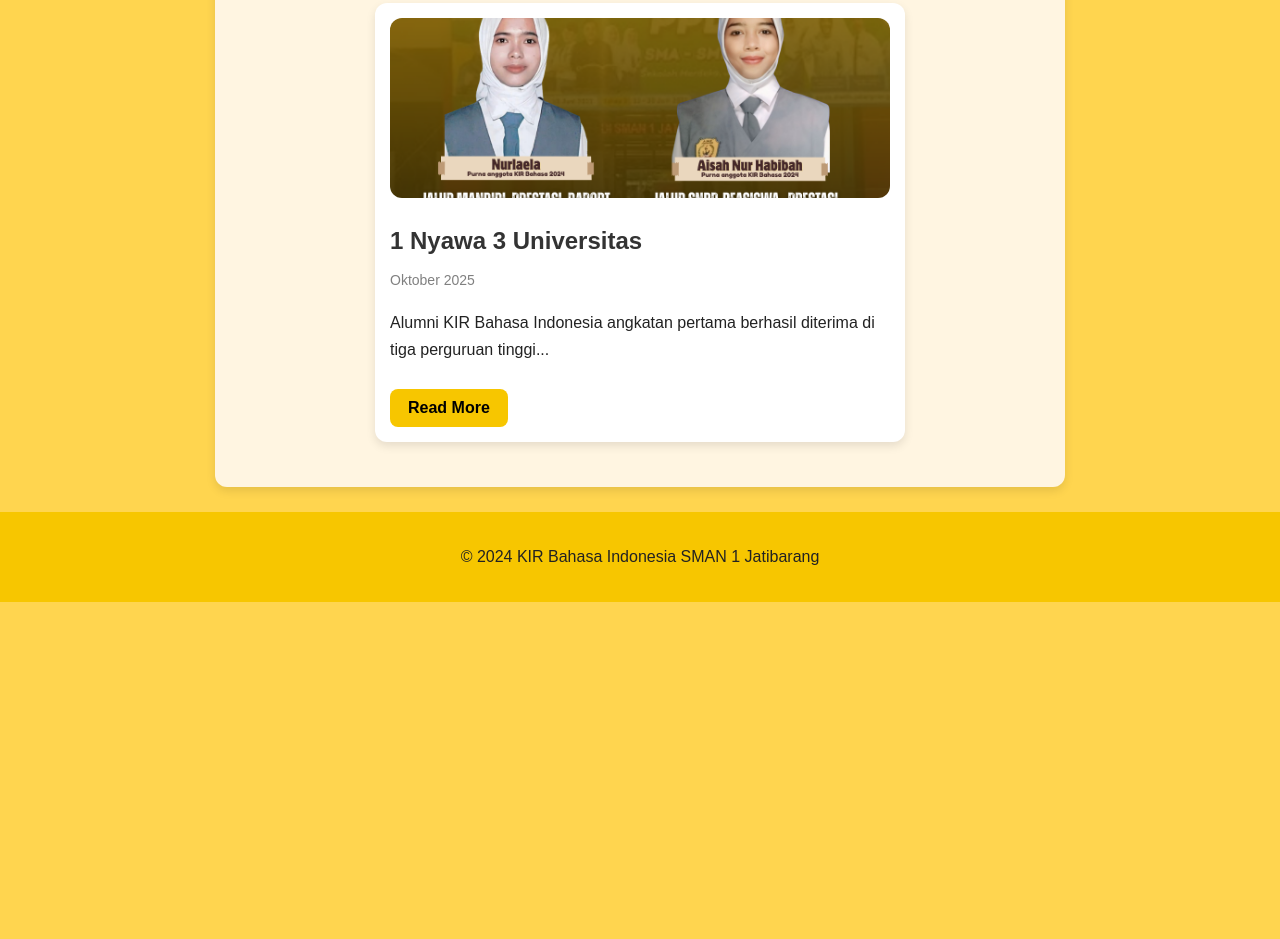
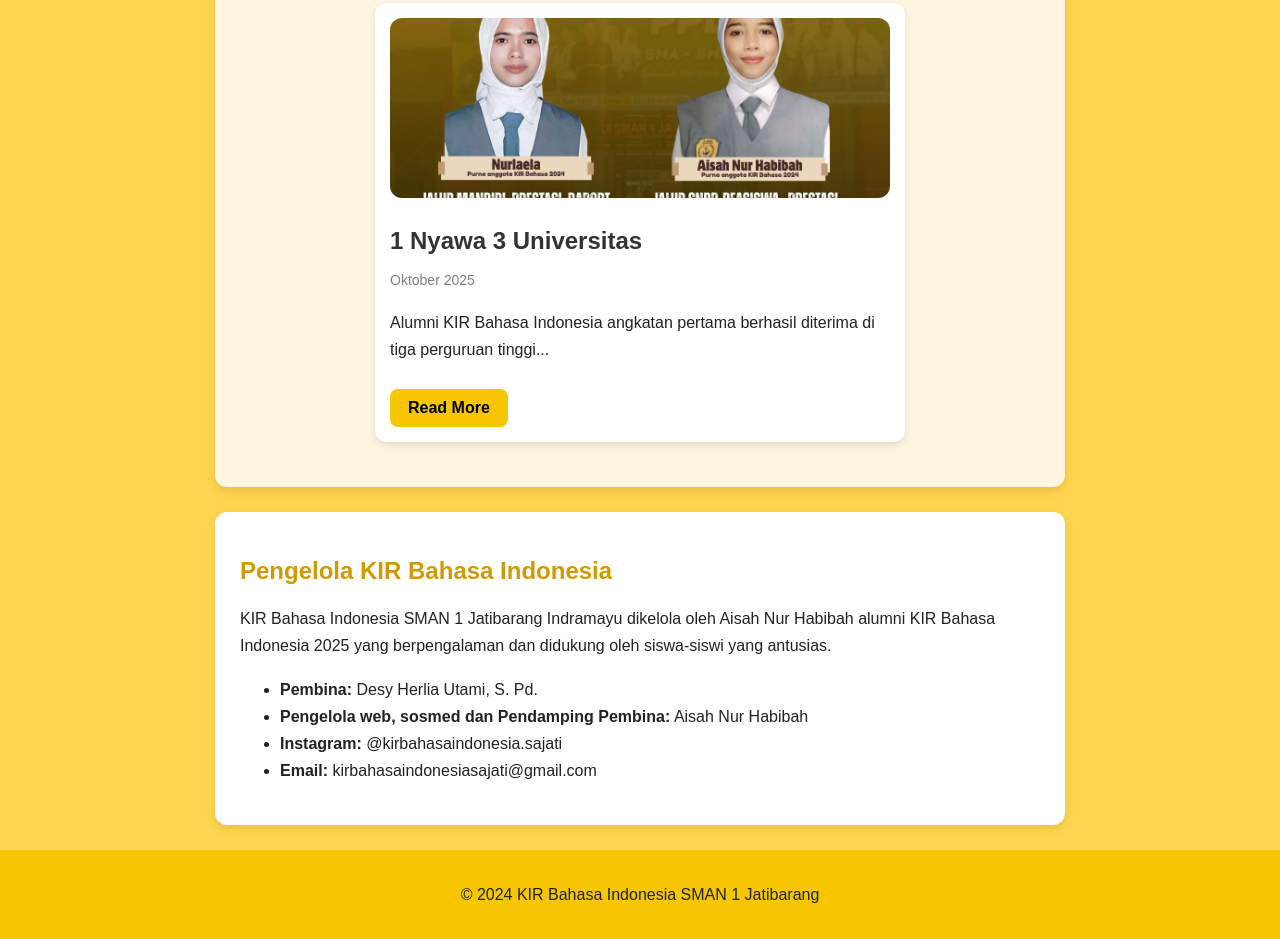
Before and after one commit to kirbassajati/web-kir-bahasa-indonesia-sajati, a plain HTML site: page index.html in a window 1280 px wide. Shown: the part 2142-3081 px from the top of the page. Before the commit the page ends 2744 px from the top, so only its background shows below. Drawn offline with Linux system fonts and the light colour scheme.

Commit message:
Update index.html

```diff
--- a/index.html
+++ b/index.html
@@ -101,6 +101,22 @@
   </div>
 </section>
 
+<section id="pengelola">
+  <div class="card">
+    <h2>Pengelola KIR Bahasa Indonesia</h2>
+    <p>
+      KIR Bahasa Indonesia SMAN 1 Jatibarang Indramayu dikelola oleh Aisah Nur Habibah
+      alumni KIR Bahasa Indonesia 2025 yang berpengalaman dan didukung oleh siswa-siswi yang antusias.
+    </p>
+    <ul>
+      <li><strong>Pembina:</strong> Desy Herlia Utami, S. Pd.</li>
+      <li><strong>Pengelola web, sosmed dan Pendamping Pembina:</strong> Aisah Nur Habibah</li>
+      <li><strong>Instagram:</strong> @kirbahasaindonesia.sajati</li>
+      <li><strong>Email:</strong> kirbahasaindonesiasajati@gmail.com</li>
+    </ul>
+  </div>
+</section>
+
 <footer>
   <p>&copy; 2024 KIR Bahasa Indonesia SMAN 1 Jatibarang</p>
 </footer>
```
